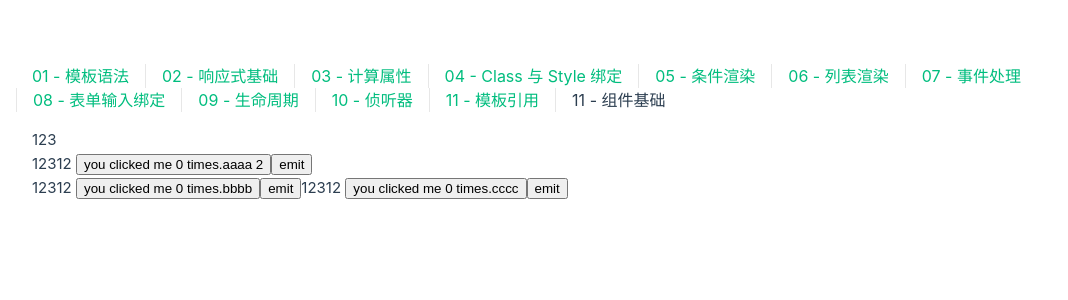
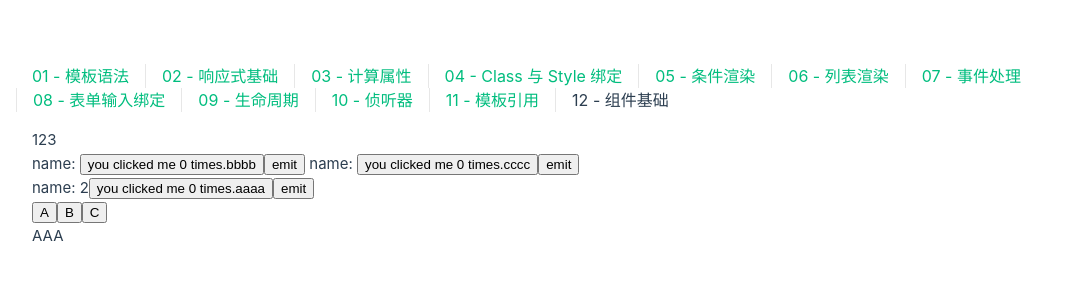
Before and after one commit to BK-725/vue3, a Vue app: page /components in a window 1280 px wide. Shown: the top 300 px of the page, without its empty margins (0-1068 px from the left). Built offline with nearby package versions, Linux system fonts and the light colour scheme.

Commit message:
组件基础

```diff
--- a/src/App.vue
+++ b/src/App.vue
@@ -18,7 +18,7 @@
         <RouterLink to="/cycle">09 - 生命周期</RouterLink>
         <RouterLink to="/watch">10 - 侦听器</RouterLink>
         <RouterLink to="/template">11 - 模板引用</RouterLink>
-        <RouterLink to="/components">11 - 组件基础</RouterLink>
+        <RouterLink to="/components">12 - 组件基础</RouterLink>
       </nav>
     </div>
   </header>
--- /dev/null
+++ b/src/components/AAA.vue
@@ -0,0 +1,13 @@
+<script setup>
+  import { ref } from 'vue'
+
+</script>
+
+<!-- 定义一个组件 -->
+<template>
+  <div>AAA</div>
+</template>
+
+<style scoped>
+
+</style>
--- /dev/null
+++ b/src/components/BBB.vue
@@ -0,0 +1,13 @@
+<script setup>
+  import { ref } from 'vue'
+
+</script>
+
+<!-- 定义一个组件 -->
+<template>
+  <div>BBB</div>
+</template>
+
+<style scoped>
+
+</style>
--- a/src/components/ButtonTemponents.vue
+++ b/src/components/ButtonTemponents.vue
@@ -9,9 +9,14 @@
 
 <!-- 定义一个组件 -->
 <template>
-  <!-- <div :style="{ fontSize: name + 'em' }">123</div> -->12312
+  <!-- <div :style="{ fontSize: name + 'em' }">123</div> -->
+  <!-- 通过 slot 插槽来决定父组件传值的位置 -->
+  <slot>
+    name: {{ name }}
+  </slot>
+
   <button @click="count++">
-    you clicked me {{ count }} times.{{ title }} {{ name }}
+    you clicked me {{ count }} times.{{ title }}
   </button>
 
   <button @click="$emit('enlarge')">emit</button>
--- /dev/null
+++ b/src/components/CCC.vue
@@ -0,0 +1,13 @@
+<script setup>
+  import { ref } from 'vue'
+
+</script>
+
+<!-- 定义一个组件 -->
+<template>
+  <div>CCC</div>
+</template>
+
+<style scoped>
+
+</style>
--- a/src/views/ComponentsView.vue
+++ b/src/views/ComponentsView.vue
@@ -7,25 +7,62 @@
     watchEffect
   } from 'vue'
 
+  import A from '@/components/AAA.vue'
+  import B from '@/components/BBB.vue'
+  import C from '@/components/CCC.vue'
+
   // 使用组件
   import ButtonTemponents from '@/components/ButtonTemponents.vue';
 
+  const current = ref('A')
+  const currentArr = {
+    A,
+    B,
+    C
+  }
+
   const name = ref(1);
+
+  function onEnlarge() {
+    name.value++
+  }
+
+  function isShowComponent (item) {
+    current.value = item
+  }
 
 </script>
 
 <template>
+
   <div>123</div>
-
   <!-- 使用组件 -->
-  <div :style="{ fontSize: name + 'em' }">
-    <ButtonTemponents title="aaaa" name="2" @enlarge="name += 1" />
-  </div>
-
   <ButtonTemponents title="bbbb" />
   <ButtonTemponents title="cccc" />
 
   <!-- 监听事件 -->
+  <!-- $emit -->
+  <div :style="{ fontSize: name + 'em' }">
+    <ButtonTemponents
+      title="aaaa"
+      name="2"
+      @enlarge="onEnlarge"
+    />
+  </div>
+
+  <!-- 通过插槽来分配内容（子组件） -->
+
+  <!-- 动态组件 -->
+  <button
+    v-for="(_, item) in currentArr"
+    :key="item"
+    @click="isShowComponent(item)"
+  >{{ item }}</button>
+
+  <component :is="currentArr[current]"></component>
+
+  <!-- DOM 内模板解析注意事项 -->
+
 </template>
 
 
```
